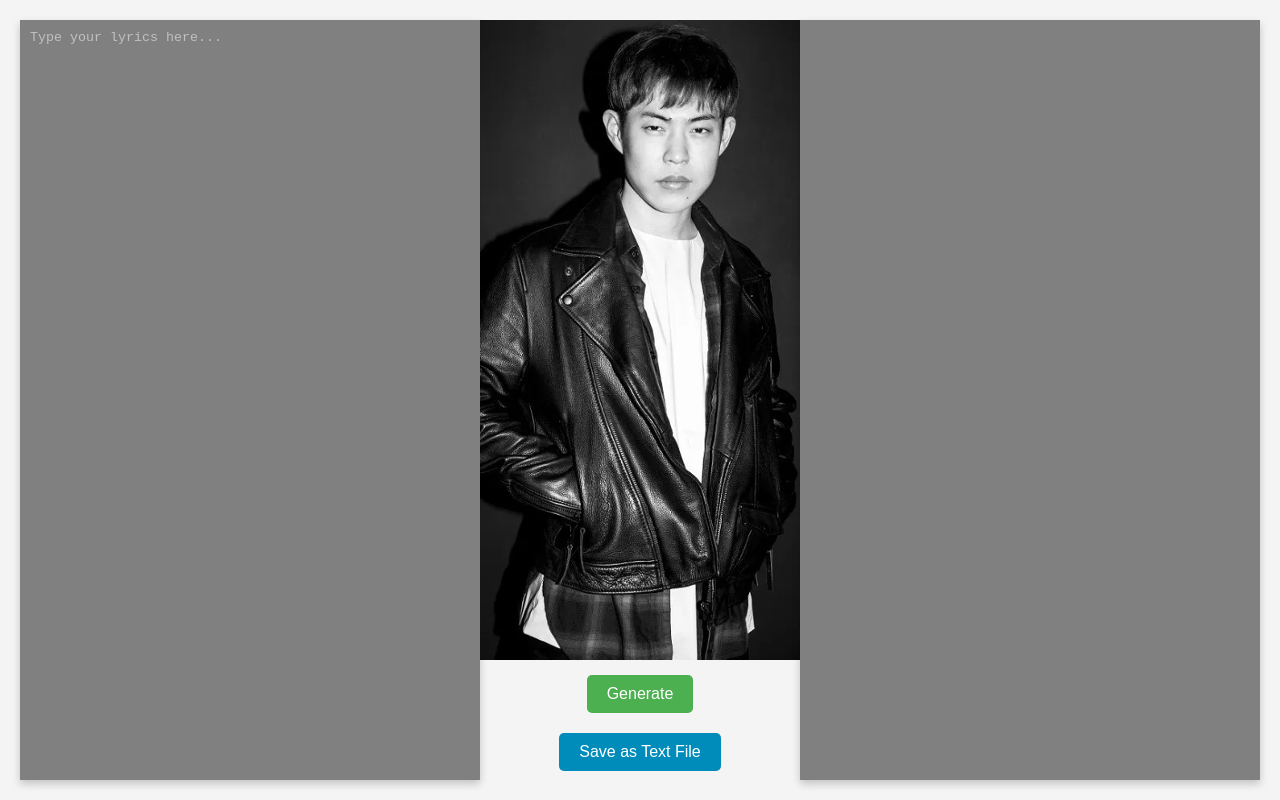
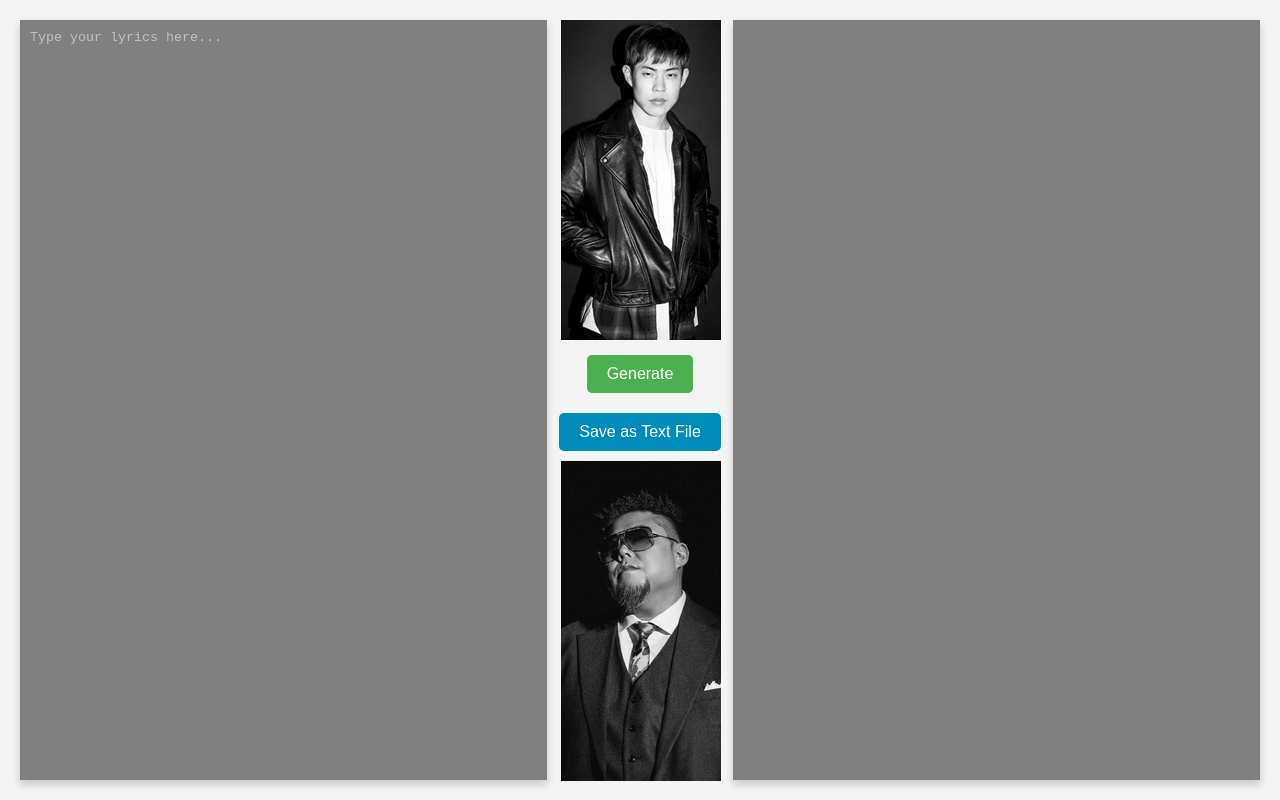
Before and after one commit to jjo-wustl/Rhyme_Viewer, a website: page index.html in a window 1280 px wide. Drawn offline with Linux system fonts and the light colour scheme.

Commit message:
imgs added and adjusted

```diff
--- a/index.html
+++ b/index.html
@@ -16,7 +16,7 @@
         <!-- Wrapper for centered content -->
         <div class="centered-content">
             <div class="image-section">
-                <img src="images/imgAbove.jpg" alt="Image Above" class="image-above">
+                <img src="images/01.jpg" alt="Image Above" class="image-above">
             </div>
 
             <div class="button-section">
@@ -24,9 +24,9 @@
                 <button id="save-text-button">Save as Text File</button>
             </div>
 
-            <!-- <div class="image-section">
-                <img src="images/imgBelow.jpg" alt="Image Below" class="image-below">
-            </div> -->
+            <div class="image-section">
+                <img src="images/02.jpg" alt="Image Below" class="image-below">
+            </div>
         </div>
 
         <div class="output-section">
--- a/styles.css
+++ b/styles.css
@@ -87,3 +87,9 @@
     color: #c0c0c0;
     opacity: 1;
 }
+
+
+.image-above,
+.image-below {
+    padding-left: 14px;
+}
```
Also changed, not shown: images/01.jpg (added), images/02.jpg (added).
